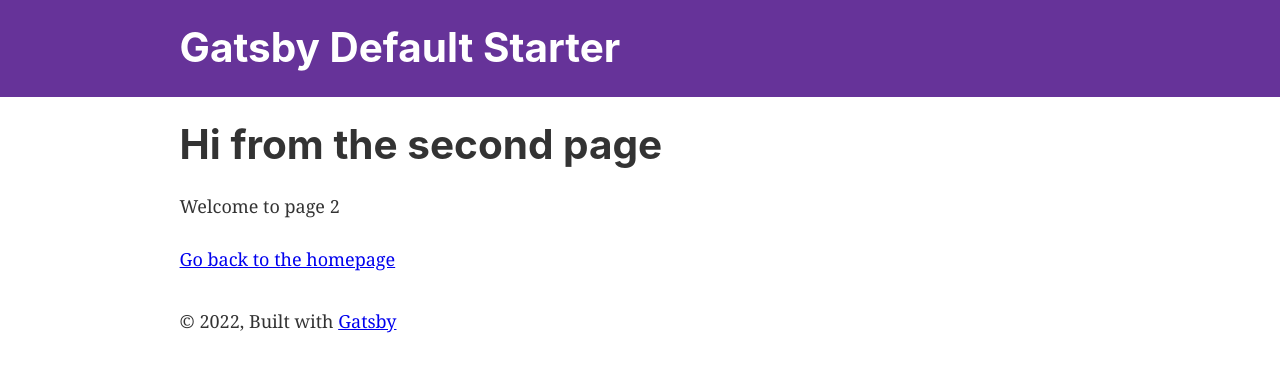
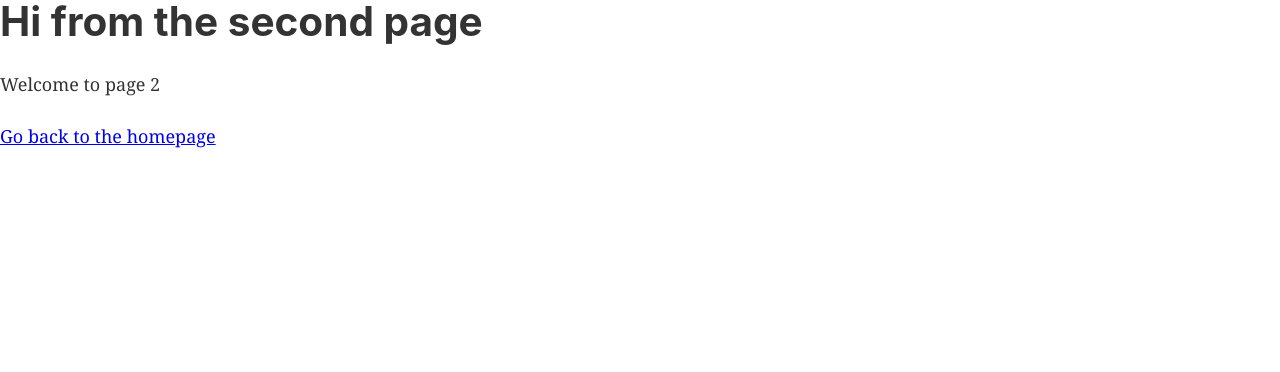
Before and after one commit to redlyagency/maingem, a Gatsby site: page /page-2/ in a window 1280 px wide. Built offline with nearby package versions, Linux system fonts and the light colour scheme; Gatsby itself is replaced by a stand-in of ours.

Commit message:
General configuration

```diff
--- a/src/components/header.js
+++ b/src/components/header.js
@@ -1,33 +1,9 @@
 import * as React from "react"
 import PropTypes from "prop-types"
-import { Link } from "gatsby"
 
 const Header = ({ siteTitle }) => (
-  <header
-    style={{
-      background: `rebeccapurple`,
-      marginBottom: `1.45rem`,
-    }}
-  >
-    <div
-      style={{
-        margin: `0 auto`,
-        maxWidth: 960,
-        padding: `1.45rem 1.0875rem`,
-      }}
-    >
-      <h1 style={{ margin: 0 }}>
-        <Link
-          to="/"
-          style={{
-            color: `white`,
-            textDecoration: `none`,
-          }}
-        >
-          {siteTitle}
-        </Link>
-      </h1>
-    </div>
+  <header>
+
   </header>
 )
 
--- a/src/components/layout.js
+++ b/src/components/layout.js
@@ -11,6 +11,7 @@ import { useStaticQuery, graphql } from "gatsby"
 
 import Header from "./header"
 import "./layout.css"
+import { GlobalStyle } from "../styles/globalStyles.style"
 
 const Layout = ({ children }) => {
   const data = useStaticQuery(graphql`
@@ -26,22 +27,11 @@ const Layout = ({ children }) => {
   return (
     <>
       <Header siteTitle={data.site.siteMetadata?.title || `Title`} />
-      <div
-        style={{
-          margin: `0 auto`,
-          maxWidth: 960,
-          padding: `0 1.0875rem 1.45rem`,
-        }}
-      >
+      <GlobalStyle />
+      <div>
         <main>{children}</main>
-        <footer
-          style={{
-            marginTop: `2rem`,
-          }}
-        >
-          © {new Date().getFullYear()}, Built with
-          {` `}
-          <a href="https://www.gatsbyjs.com">Gatsby</a>
+        <footer>
+
         </footer>
       </div>
     </>
--- /dev/null
+++ b/src/styles/globalStyles.style.js
@@ -0,0 +1,8 @@
+import { createGlobalStyle } from "styled-components"
+
+export const GlobalStyle = createGlobalStyle`
+    body {
+        background-color: white;
+
+    }
+`
```
Also changed, not shown: src/pages/index.js (+3 -19 lines), src/templates/heroSegment.js (added, +9 -0 lines).
